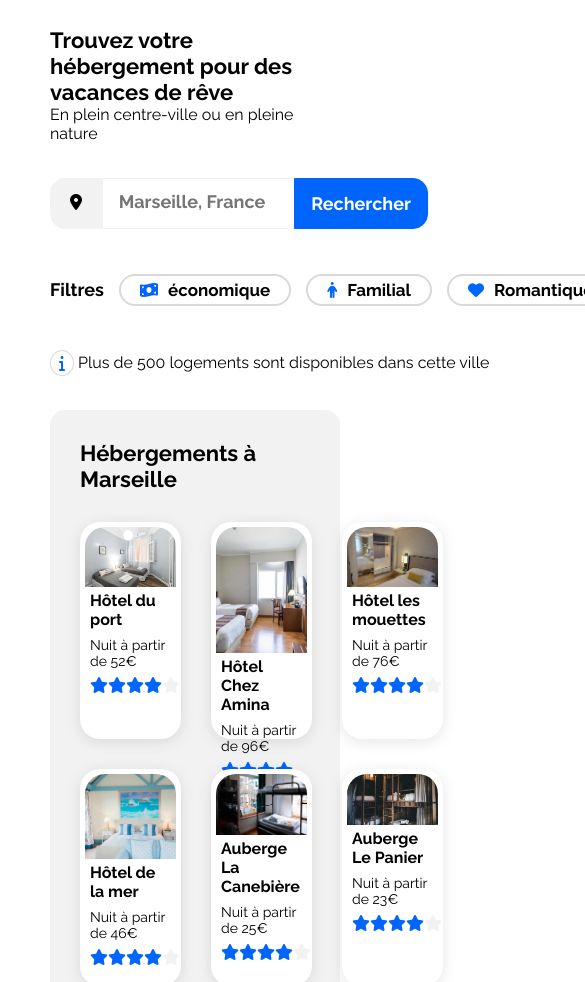
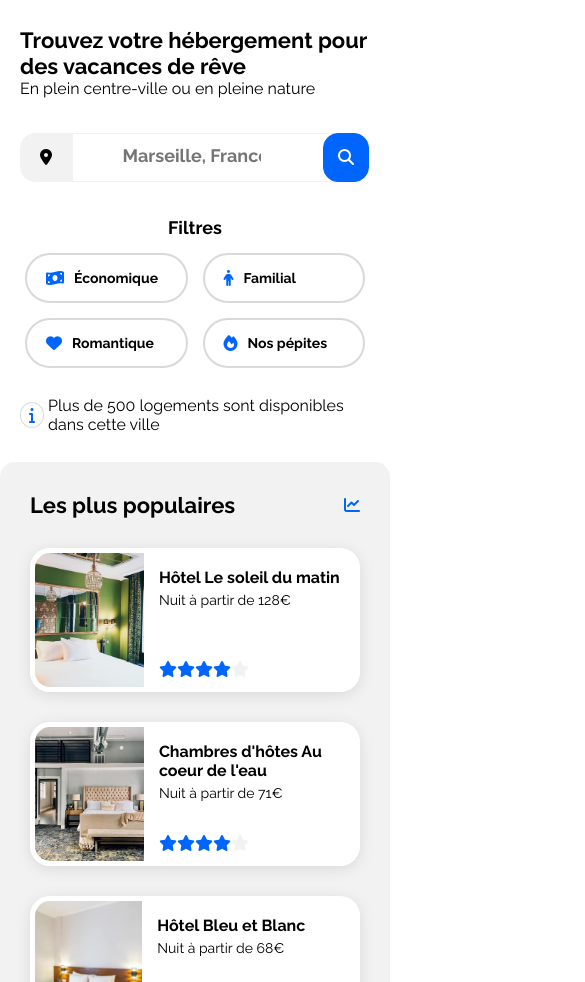
Before and after one commit to ElieKillian/Projet-3, a plain HTML site: page Index.html in a window 390 px wide. Shown: the part 118-1100 px from the top of the page, 585 px wide, since content can reach past the window. Drawn offline with Linux system fonts and the light colour scheme.

Commit message:
Ajout de la version mobile complète

```diff
--- a/Index.html
+++ b/Index.html
@@ -33,14 +33,17 @@
                     <i class="fa-solid fa-location-dot"></i>
                 </label>
                 <input type="search" id="champ" placeholder="Marseille, France" />
-                <input type="submit" value="Rechercher"  />
+                <input type="submit" class="submit-desktop" value="Rechercher"  />
+                <button type="submit" class="submit-phone"><i class="fa-solid fa-magnifying-glass"></i> </button>
             </form>
             <div class="filters">
                 <h3>Filtres</h3>
-                <a class="filter" href="#"><i class="fa-solid fa-money-bill-wave"></i> économique</a>
-                <a class="filter" href="#"><i class="fa-solid fa-person"></i> Familial</a>
-                <a class="filter" href="#"><i class="fa-solid fa-heart"></i> Romantique</a>
-                <a class="filter" href="#"><i class="fa-solid fa-fire"></i> Nos pépites</a>
+                <div class="boutons-filters">
+                    <a class="filter" href="#"><i class="fa-solid fa-money-bill-wave"></i> Économique</a>
+                    <a class="filter" href="#"><i class="fa-solid fa-person"></i> Familial</a>
+                    <a class="filter" href="#"><i class="fa-solid fa-heart"></i> Romantique</a>
+                    <a class="filter" href="#"><i class="fa-solid fa-fire"></i> Nos pépites</a>
+                </div>
             </div>
             <div class="info">
                 <i class="fa-solid fa-info"></i>
@@ -51,7 +54,7 @@
         <section class="lodgings-and-populars">
             <article class="lodgings">
                 <h2>Hébergements à Marseille</h2>
-                <div class="align-cards-lodgings">
+                <div class="grid-cards-lodgings">
                     <a class="cards-lodgings" href="#">
                         <img src="ImagesBooki/hebergements/4_small/fred-kleber-gTbaxaVLvsg-unsplash.jpg" alt="Hôtel du port">
                         <div class="text-cards-lodgings">
@@ -94,8 +97,6 @@
                             </div>
                         </div>
                     </a>
-                </div>
-                <div class="align-cards-lodgings">
                     <a class="cards-lodgings" href="#">
                         <img src="ImagesBooki/hebergements/4_small/annie-spratt-Eg1qcIitAuA-unsplash.jpg" alt="Hôtel de la mer">
                         <div class="text-cards-lodgings">
@@ -205,19 +206,19 @@
             <div class="align-cards-activities">
                 <a class="cards-activities" href="#">
                     <img src="ImagesBooki/activites/4_small/reno-laithienne-QUgJhdY5Fyk-unsplash.jpg" alt="Vieux-Port">
-                    <h3 class="text-activities">Vieux-Port</h3>
+                    <h3 class="text-cards-activities">Vieux-Port</h3>
                 </a>
                 <a class="cards-activities" href="#">
                     <img src="ImagesBooki/activites/4_small/paul-hermann-QFTrLdQIRhI-unsplash.jpg" alt="Fort de Pomègues">
-                    <h3 class="text-activities">Fort de Pomègues</h3>
+                    <h3 class="text-cards-activities">Fort de Pomègues</h3>
                 </a>
                 <a class="cards-activities" href="#">
                     <img src="ImagesBooki/activites/4_small/kilyan-sockalingum-NR8-cBCN3aI-unsplash.jpg" alt="Parc national des Calanques">
-                    <h3 class="text-activities">Parc national des Calanques</h3>
+                    <h3 class="text-cards-activities">Parc national des Calanques</h3>
                 </a>
                 <a class="cards-activities" href="#">
                     <img src="ImagesBooki/activites/4_small/florian-wehde-xW9e8gdotxI-unsplash.jpg" alt="Notre-Dame-de-la-Garde">
-                    <h3 class="text-activities">Notre-Dame-de-la-Garde</h3>
+                    <h3 class="text-cards-activities">Notre-Dame-de-la-Garde</h3>
                 </a>
             </div>
         </section>
--- a/style.css
+++ b/style.css
@@ -110,16 +110,17 @@ nav {
 form{
     display: flex;
     align-items: center;
+    justify-content: space-between;
     padding: 0rem;
     gap: 0rem;
     width: 37.7rem;
-    height: 4.9rem;
+    height: 4.7rem;
     border: 1px solid #F2F2F2;
     border-radius: 15px;
 }
 .fa-location-dot{
     width: 5rem;
-    height: 4.9rem;
+    height: 4.7rem;
     color: black;
     background: #F2F2F2;
     border: 1px solid #F2F2F2;
@@ -132,13 +133,13 @@ form{
     top: 1.5rem;
 }
 #champ{
+    flex-shrink: 0;
     width: 19.5rem;
-    height: 4.9rem;
+    height: 4.7rem;
     padding: 0rem;
     border: hidden;
 }
 #champ::placeholder{
-    /* width: 14.7rem; */
     font-style: normal;
     font-weight: 700;
     font-size: 1.8rem;
@@ -146,9 +147,7 @@ form{
     text-align: center;
 }
 input[type=submit]{
-    padding: 1.4rem 1.6rem;
-    /* width: 13.2rem;
-    height: 4.9rem; */
+    padding: 1.3rem 1.6rem;
     background: #0065FC;
     border: 1px solid #0065FC;
     border-radius: 0px 15px 15px 0px;
@@ -158,25 +157,44 @@ input[type=submit]{
     line-height: 2.1rem;
     text-align: center;
     color: #FFFFFF;
+    cursor: pointer;
+    order: 1;
+}
+.submit-phone{
+    display: none;
+    background: #0065FC;
+    border: 1px solid #0065FC;
+    border-radius: 15px;
+    padding: 1.4rem;
+    font-size: 1.6rem;
+    text-align: center;
+    cursor: pointer;
+    order: 2;
+}
+.fa-magnifying-glass{
+    color: #FFFFFF;
 }
 .filters{
     display: flex;
     gap: 1.5rem;
     align-items: center;
 }
+.boutons-filters{
+    display: flex;
+    gap : 1.5rem;
+}
 .filter{
     display: flex;
     align-items: center;
-    align-content: center;
-    /* height: 5rem; */
+    /* align-content: center; */
     border: 2px solid #D9D9D9;
     border-radius: 25px;
     padding: 0.4rem 1.9rem;
     gap: 1rem;
     font-style: normal;
     font-weight: 700;
-    font-size: 17px;
-    line-height: 20px;
+    font-size: 1.7rem;
+    line-height: 2rem;
 }
 .filter:hover{
     background: #DEEBFF;
@@ -189,7 +207,6 @@ input[type=submit]{
     align-items: center;
     gap : 2rem;
     padding: 0rem;
-    width: 134rem;
     height: 2.4rem;
 }
 
@@ -210,32 +227,25 @@ input[type=submit]{
     margin-right: 5rem;
     margin-top: 3.5rem;
     gap: 4rem;
-    /* width: 134rem;
-    height: 61.15rem; */
 }
 .lodgings{
     display: flex;
     flex-direction: column;
-    padding: 3rem;
+    min-width: 60.52%;
+    padding: 3rem 3rem;
     gap: 3rem;
-    /* width: 87.1rem;
-    height: 55.15rem; */
     background-color: #F2F2F2;
     border-radius: 15px;
 }
-.align-cards-lodgings{
-    display: flex;
-    justify-content: space-between;
+.grid-cards-lodgings{
+    display: grid;
+    grid-template-columns: 30.86% 30.86% 30.86%;
     padding: 0rem;
     gap: 3rem;
-    /* width: 81.1rem;
-    height: 20.725rem; */
 }
 .cards-lodgings {
     display: flex;
     flex-direction: column;
-    /* min-width: calc((100%+3rem)/3); 25.033rem; */
-    min-width: calc((100%-30px)/3);
     height: 20.725rem;
     gap: 0.4rem;
     box-shadow: 0 3px 15px 0 rgba(0,0,0,0.1);
@@ -258,8 +268,6 @@ input[type=submit]{
     justify-content: space-between;
     gap:0.8rem;
     margin: 0rem 0.5rem;
-    /* width: 24.033rem;
-    height: 6.425rem; */
 }
 .pcards{
     font-style: normal;
@@ -280,10 +288,9 @@ input[type=submit]{
 .populars{
     display: flex;
     flex-direction: column;
+    width: 32%;
     padding: 3rem;
     gap: 3rem;
-    /* width: 42.9rem;
-    height: 55.15rem; */
     background-color: #F2F2F2;
     border-radius: 15px;
 }
@@ -291,27 +298,25 @@ input[type=submit]{
     display: flex;
     justify-content: space-between;
     align-items: center;
-    /* width: 36.9rem;
-    height: 2.6rem; */
 }
 .align-cards-populars{
     display:flex;
     flex-direction: column;
     padding: 0rem;
     gap: 3rem;
-    /* width: 36.9rem;
-    height: 49.2rem; */
+    width: 100%;
+    height: 49.2rem;
 }
 .cards-populars{
     display: flex;
-    width: 36.9rem;
+    width: 100%;
     height: 14.4rem;
     box-shadow: 0px 3px 15px 0px rgba(0,0,0,0.1);
     border-radius: 20px;
 }
 .cards-populars img {
     object-fit: cover;
-    width: 12.3rem;
+    width: 33%;
     height: 13.4rem;
     border-top: 5px solid #FFFFFF;
     border-left: 5px solid #FFFFFF;
@@ -326,7 +331,7 @@ input[type=submit]{
     flex-direction: column;
     padding: 5px 0px;
     gap: 2.4rem;
-    width: 24.6rem;
+    width: 67%;
     height: 13.4rem;
     border-radius: 0px 20px 20px 0px;
     background: #FFFFFF;
@@ -338,13 +343,13 @@ input[type=submit]{
     padding-top: 1.5rem;
     padding-left: 1.5rem;
     gap: 0.5rem;
-    width: 22.6rem;
+    /* width: 22.6rem; */
     height: 8.3rem;
 }
 .ratings-populars{
     display: flex;
     padding-left: 1.5rem;
-    width: 6.8rem;
+    /* width: 6.8rem; */
     font-size: 1.2rem;
     margin-bottom: 1rem;
 }
@@ -370,7 +375,7 @@ input[type=submit]{
     flex-direction: column;
     width: 29.75rem;
     height: 43.9rem;
-    box-shadow: 0px 3px 15px 0px rgba(0, 0, 0, 0.1));
+    box-shadow: 0px 3px 15px rgba(0, 0, 0, 0.1);
     border-radius: 20px;
 }
 .cards-activities img{
@@ -380,8 +385,7 @@ input[type=submit]{
     border-radius: 20px 20px 0px 0px;
 }
 .text-cards-activities{
-    margin-top: 2rem;
-    margin-left: 1.9rem;
+    margin: 2rem 1.9rem 2rem 1.9rem;
 }
 
 /* Footer */
@@ -401,6 +405,9 @@ footer{
     width: 33%;
     padding: 2rem;
     gap: 1.5rem;
+    font-weight: 400;
+    font-size: 1.6rem;
+    line-height: 1.9rem;
 }
 
 /* Tablette */
@@ -418,6 +425,7 @@ footer{
 /* Téléphone */
 
 @media all and (max-width:767px){
+    /* Header */
     header{
         flex-direction: column;
         align-items: center;
@@ -443,4 +451,87 @@ footer{
         border-bottom: 2px solid;
         border-top: hidden;
     }
+
+    /* Research */
+    .research{
+        margin-left: 2rem;
+        margin-right: 2rem;
+    }
+    form{
+        width: auto;
+    }
+    #champ{
+        width: auto;
+    }
+    input[type=submit] {
+        display: none;
+        order: 2;
+    }
+    .submit-phone{
+        display: block;
+        order: 1;
+    }
+    .filters{
+        flex-direction: column;
+    }
+    .boutons-filters{
+        display: grid;
+        justify-content: space-between;
+        grid-template-columns: 16.25rem 16.25rem;
+        grid-template-rows: 5rem 5rem;
+    }
+    .filter{
+        font-size: 1.4rem;
+        line-height: 1.6rem;
+    }
+
+    /* Lodgings - Populars */
+    .lodgings-and-populars{
+        flex-direction: column-reverse;
+        margin-left: 0rem;
+        margin-right: 0rem;
+    }
+    .populars{
+        width: auto;
+    }
+    .align-cards-populars{
+        flex-direction: column;
+    }
+    .lodgings{
+        width: auto;
+    }
+    .grid-cards-lodgings{
+        display: flex;
+        flex-direction: column;
+    }
+
+    /* Activities */
+    .activities{
+        padding: 0rem 3rem;
+        margin: 3.5rem 0rem 0rem 0rem;
+        width: auto;
+    }
+    .align-cards-activities{
+        flex-direction: column;
+    }
+    .cards-activities{
+        width: auto;
+        height: 20rem;
+        background: #FFFFFF;
+        justify-content:space-around;
+    }
+    .cards-activities img{
+        width: 100%;
+        height: 14.1rem;
+    }
+
+    /* Footer */
+    footer{
+        flex-direction: column;
+        margin-right: 0rem;
+        margin-left: 0rem;
+    }
+    .foot1{
+        width: auto;
+    }
 }
```
